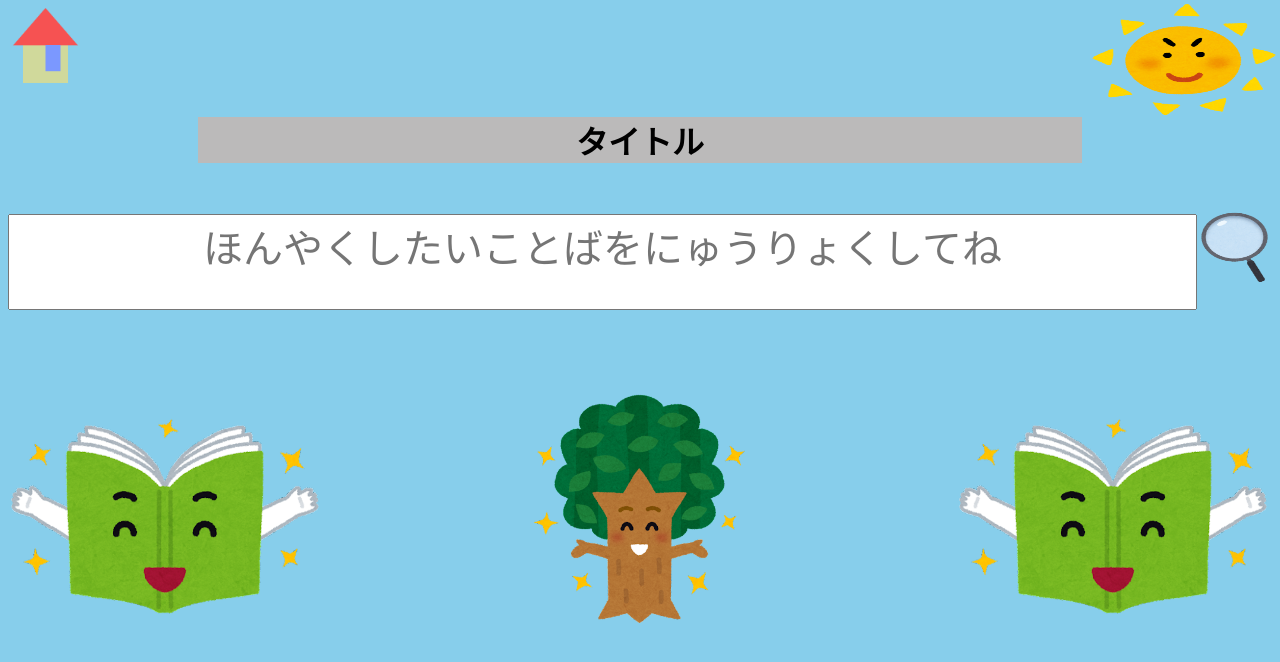
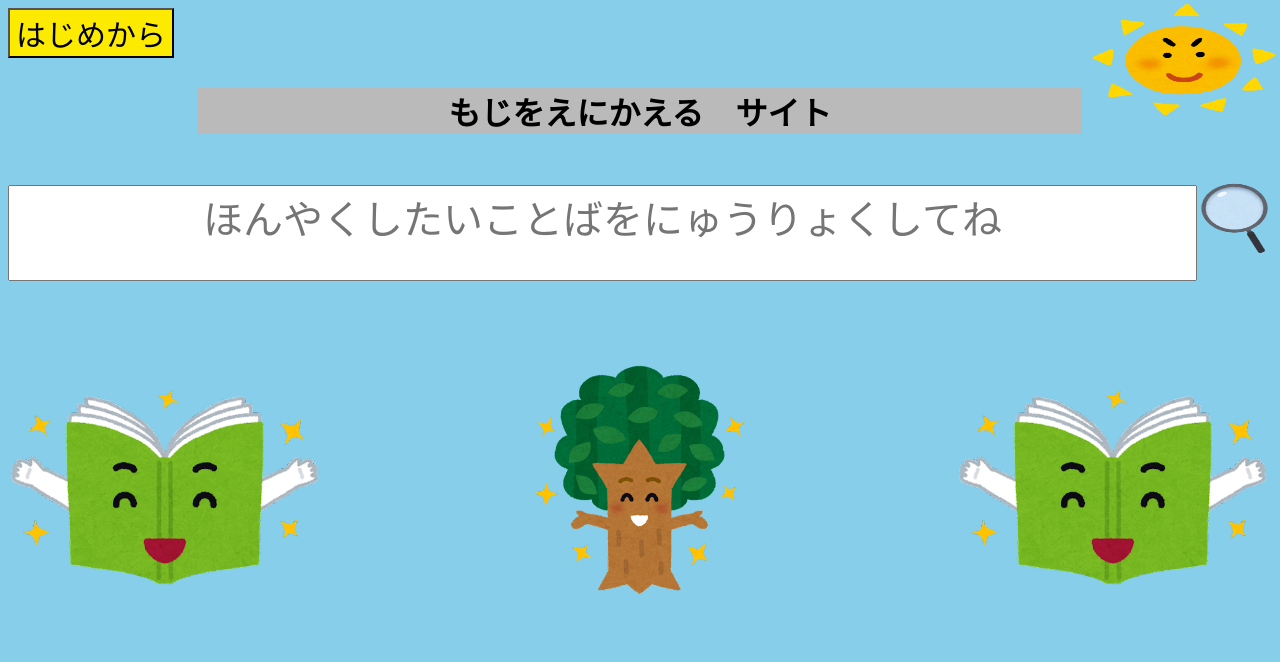
Before and after one commit to kykoki/cccproject, a plain HTML site: page index_3.html in a window 1280 px wide. Drawn offline with Linux system fonts and the light colour scheme.

Commit message:
Add files via upload

```diff
--- a/index_3.html
+++ b/index_3.html
@@ -8,10 +8,10 @@
 </head>
 <body>
   <div class="home">
-    <button id="home"><img src="images/home.png" alt="家" width="75" height="75"></button>
+    <button id="home" type="button">はじめから</button>
   </div>
 
-  <h1>タイトル</h1>
+  <h1>もじをえにかえる　サイト</h1>
 
   <div class="top">
     <img src="images/sun.png" alt="太陽" class="sun">
@@ -42,14 +42,14 @@
       request.addEventListener("load", (e) => { //翻訳ボタンが押された時の挙動
         const word = e.currentTarget.response;;
         txt.innerHTML= e.currentTarget.response; //翻訳結果出力
-        openedWindow = window.open('https://www.irasutoya.com/search?q='+word , null, 'top=100,left=50,width=700,height=400'); //いらすとやで検索したのを表示
+        openedWindow = window.open('https://www.irasutoya.com/search?q='+word , null, 'top=400,left=500,width=1000,height=400'); //いらすとやで検索したのを表示
       });
 
     request.send();
     })
 
     home.addEventListener('click', function() {
-      window.location.href = 'index.html';
+      window.location.href = 'index_3.html';
       openedWindow.close(); //開いたウィンドウを閉じる
     })
   </script>
--- a/style_2.css
+++ b/style_2.css
@@ -40,15 +40,9 @@ body {
 }
 
 #home {
-	width: auto;
-    padding:0;
-    margin:0;
-    background:none;
-    border:0;
-    font-size:0;
-    line-height:0;
-    overflow:visible;
-    cursor:pointer;
+	color: black;
+	background-color: rgb(252, 235, 0);
+	font-size: 30px;
 }
 
 .search {
@@ -76,5 +70,5 @@ textarea {
 }
 
 .result {
-	font-size: 300px;
+	font-size: 200px;
 }
```
